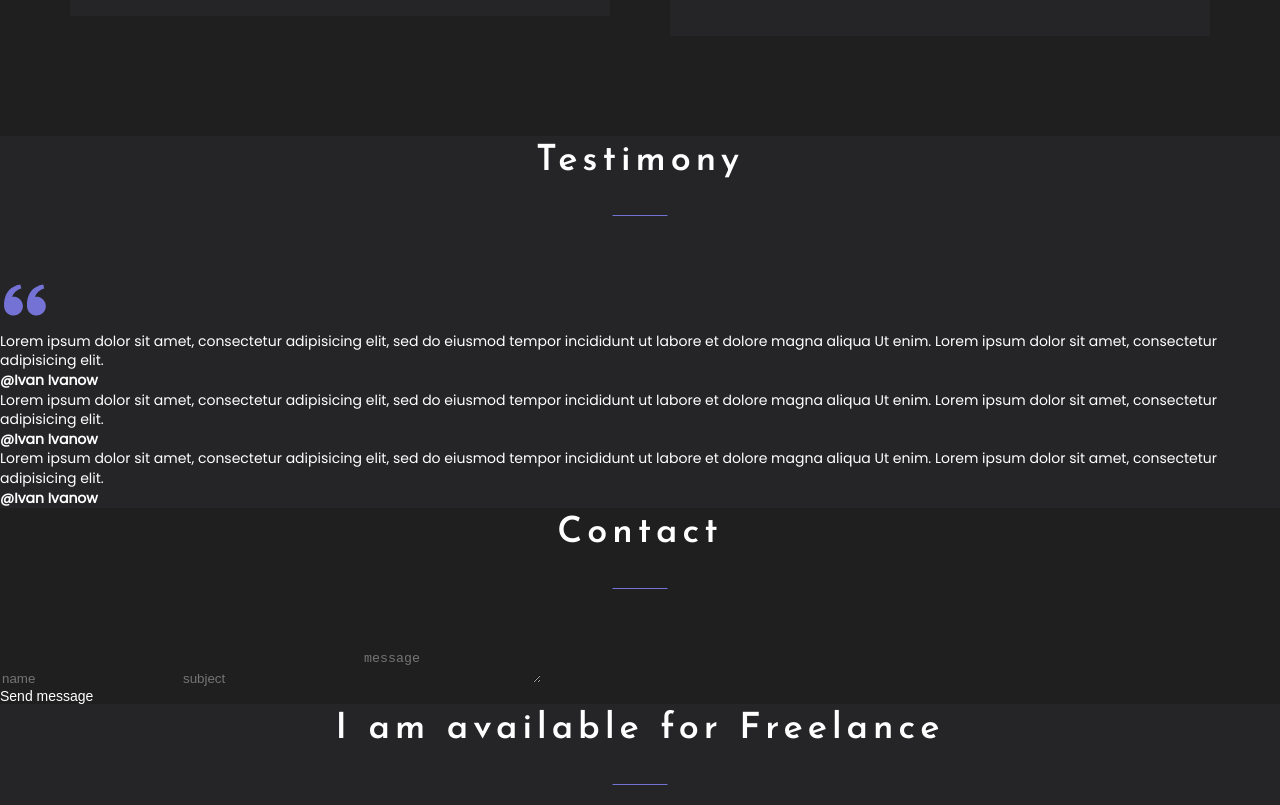
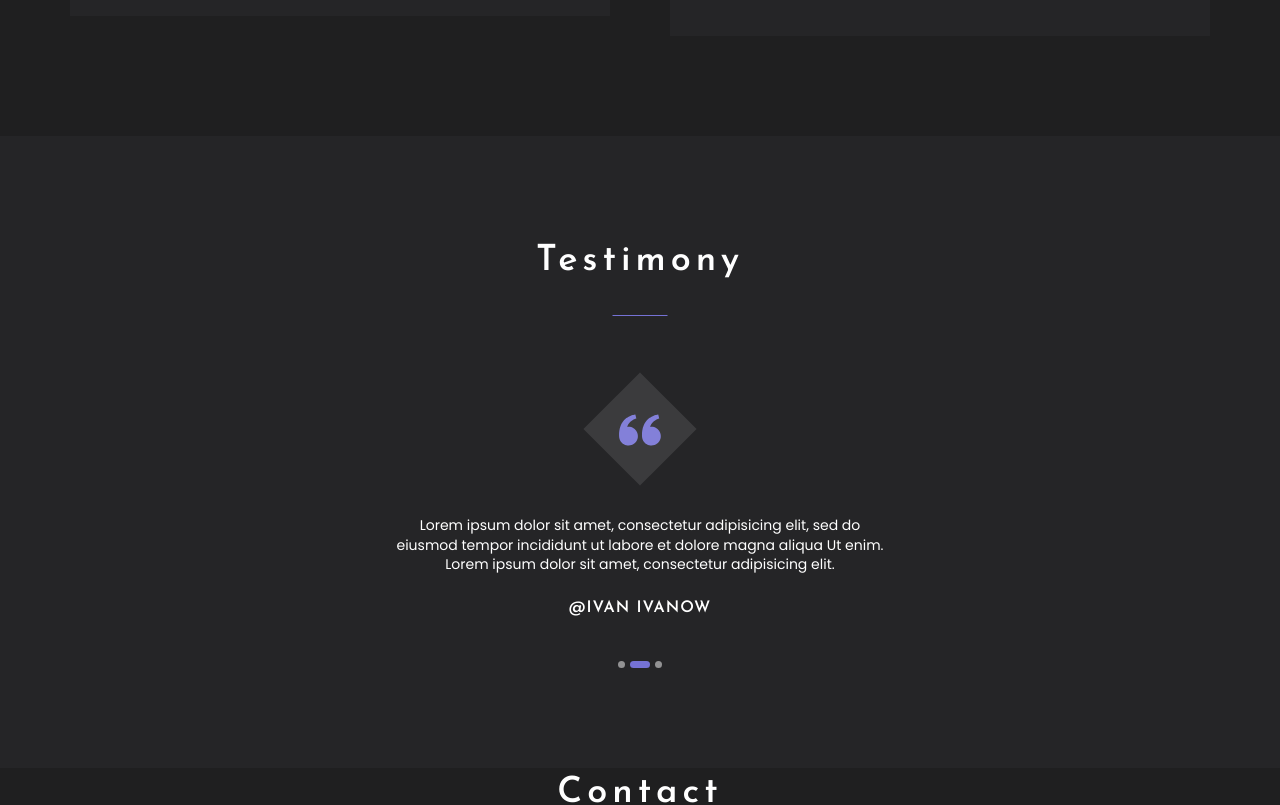
Before and after one commit to LomakinAnatolii/PortfolioStartProjectViteMain, a React (Vite) app: page / in a window 1280 px wide. Shown: the part 2580-3385 px from the top of the page. Built offline with nearby package versions, Linux system fonts and the light colour scheme.

Commit message:
style: add styles for the testimony block

```diff
--- a/src/components/SectionTitle.tsx
+++ b/src/components/SectionTitle.tsx
@@ -11,7 +11,7 @@
     );
 };
 
-const Title = styled.h2`
+export const Title = styled.h2`
     position: relative;
     margin-bottom: 90px;
     text-align: center;
--- a/src/components/icons/Icon.tsx
+++ b/src/components/icons/Icon.tsx
@@ -1,4 +1,5 @@
 import iconsSprite from '../../assets/images/icons-sprite.svg'
+import styled from "styled-components";
 
 type IconPropsType = {
     iconId: string
@@ -9,8 +10,11 @@
 
 export const Icon = (props: IconPropsType) => {
     return (
-        <svg width={props.weight || "50"} height={props.height || "50"} viewBox={props.viewBox || "0 0 50 50"} fill="none" xmlns="http://www.w3.org/2000/svg">
+        <Svg width={props.weight || "50"} height={props.height || "50"} viewBox={props.viewBox || "0 0 50 50"} fill="none" xmlns="http://www.w3.org/2000/svg">
             <use xlinkHref={`${iconsSprite}#${props.iconId}`} />
-        </svg>
+        </Svg>
     );
 };
+
+export const Svg = styled.svg`
+`
--- a/src/components/slider/Slider.tsx
+++ b/src/components/slider/Slider.tsx
@@ -23,5 +23,10 @@
 `
 
 const Author = styled.h4`
-
+    margin: 22px 0 42px;
+    font-family: 'Josefin Sans', sans-serif;
+    font-weight: 600;
+    font-size: 16px;
+    letter-spacing: 1px;
+    text-transform: uppercase;
 `
--- a/src/layout/main/Main.tsx
+++ b/src/layout/main/Main.tsx
@@ -3,7 +3,7 @@
 import {Works} from "../sections/works/Works.tsx";
 import {Testimony} from "../sections/testimony/Testimony.tsx";
 import {Contact} from "../sections/contacts/Contacts.tsx";
-import {Slogan} from "../sections/Slogan/Slogan.tsx";
+import {Slogan} from "../sections/slogan/Slogan.tsx";
 import styled from "styled-components";
 
 export const Main = () => {
--- a/src/layout/sections/testimony/Testimony.tsx
+++ b/src/layout/sections/testimony/Testimony.tsx
@@ -1,18 +1,15 @@
 import styled from "styled-components";
-import {SectionTitle} from "../../../components/SectionTitle.tsx";
+import {SectionTitle, Title} from "../../../components/SectionTitle.tsx";
 import {Icon} from "../../../components/icons/Icon.tsx";
 import {Slider} from "../../../components/slider/Slider.tsx";
+import {theme} from "../../../styles/Theme.tsx";
 
 export const Testimony = () => {
     return (
         <StyledTestimony>
             <SectionTitle text={"Testimony"}/>
             <Icon iconId={"quoteAltRightSvg"}/>
-            <ol>
-                <Slider text={"Lorem ipsum dolor sit amet, consectetur adipisicing elit, sed do eiusmod tempor incididunt ut labore et dolore magna aliqua Ut enim. Lorem ipsum dolor sit amet, consectetur adipisicing elit."}
-                        author={"@Ivan Ivanow"}/>
-                <Slider text={"Lorem ipsum dolor sit amet, consectetur adipisicing elit, sed do eiusmod tempor incididunt ut labore et dolore magna aliqua Ut enim. Lorem ipsum dolor sit amet, consectetur adipisicing elit."}
-                        author={"@Ivan Ivanow"}/>
+            <SlidersList>
                 <Slider text={"Lorem ipsum dolor sit amet, consectetur adipisicing elit, sed do eiusmod tempor incididunt ut labore et dolore magna aliqua Ut enim. Lorem ipsum dolor sit amet, consectetur adipisicing elit."}
                         author={"@Ivan Ivanow"}/>
                 <PaginationList>
@@ -20,27 +17,58 @@
                         <PaginationButton></PaginationButton>
                     </PaginationItem>
                     <PaginationItem>
-                        <PaginationButton></PaginationButton>
+                        <PaginationButton className={"active"}></PaginationButton>
                     </PaginationItem>
                     <PaginationItem>
                         <PaginationButton></PaginationButton>
                     </PaginationItem>
                 </PaginationList>
-            </ol>
+            </SlidersList>
 
         </StyledTestimony>
     );
 };
 
 const StyledTestimony = styled.section`
+    padding: 100px 30px;
+    position: relative;
+    display: flex;
+    flex-direction: column;
+    align-items: center;
+    &::after {
+        content: '';
+        position: absolute;
+        top: 253px;
+        width: 80px;
+        height: 80px;
+        background-color: rgba(255, 255, 255, 0.1);
+        transform: rotate(45deg);
+    }
+    ${Title} {
+        margin-bottom: 120px;
+    }
+`
 
+const SlidersList = styled.ol`
+    margin: 60px auto 0;
+    width: 500px;
+    text-align: center;
 `
 const PaginationList = styled.ol`
-
+    display: flex;
+    justify-content: center;
+    gap: 5px;
 `
 const PaginationItem = styled.li`
 
 `
-
 const PaginationButton = styled.button`
+    width: 7px;
+    height: 7px;
+    background-color: rgba(255, 255, 255, 0.5);
+    border-radius: 20px;
+    &.active {
+        width: 20px;
+        background-color: ${theme.colors.accent};
+    }
 `
```
Also changed, not shown: src/layout/sections/slogan/Slogan.tsx (renamed from src/layout/sections/Slogan/Slogan.tsx).
